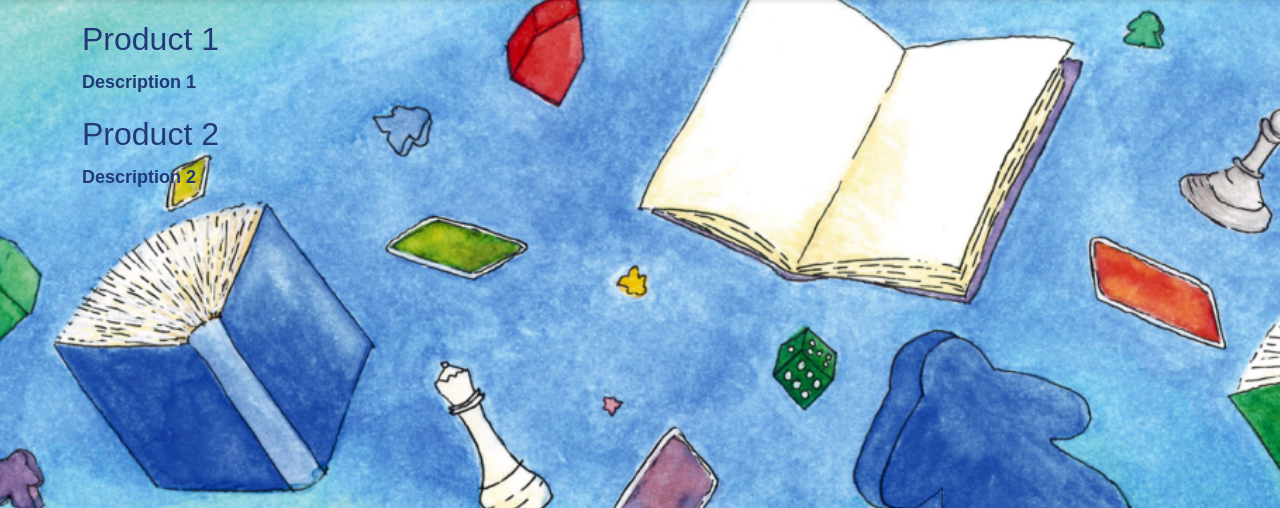
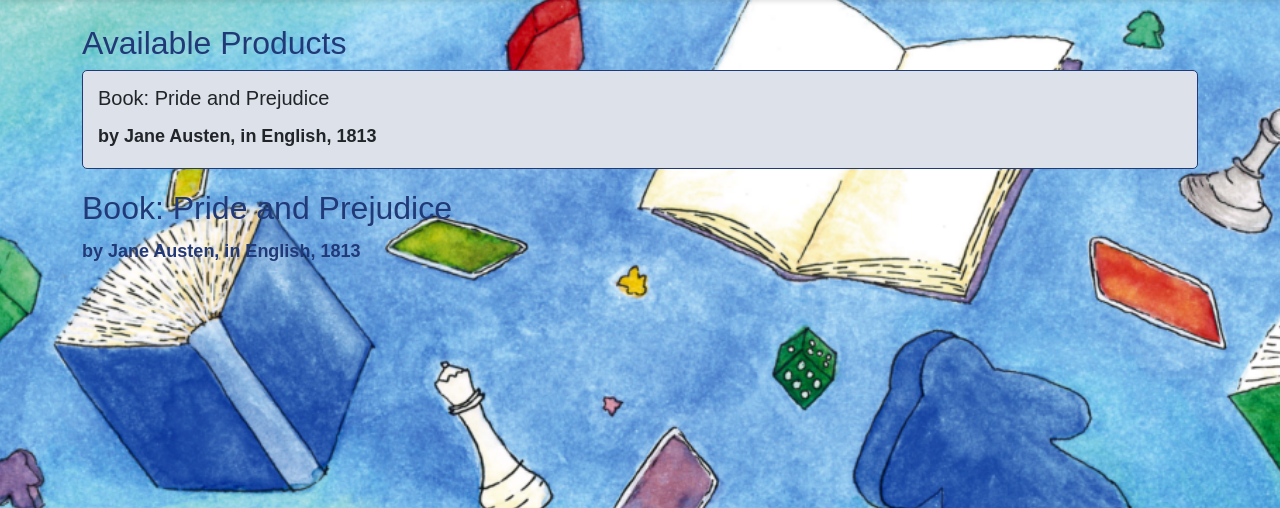
Before and after one commit to SaraArzideh/Preloved_Market_Project, a Flask app: page /view_products in a window 1280 px wide. Shown: the part 94-602 px from the top of the page. Run offline with Flask 3, Linux system fonts and the light colour scheme.

Commit message:
users.txt and products.txt added

```diff
--- a/app.py
+++ b/app.py
@@ -26,11 +26,6 @@ def buy_sell():
 
 @app.route('/signup_login.html', methods=['GET', 'POST'])
 def signup_login():
-
-    # Handling signup and login.
-    if request.method == 'POST':
-        # Handling signup/login
-        pass
     return render_template('signup_login.html')
 
 @app.route('/login', methods=['POST'])
@@ -43,25 +38,42 @@ def login():
 @app.route('/signup', methods=['POST'])
 def signup():
     username = request.form['username']
-    # Assume a successful login
+    email = request.form['email']
+    password = request.form['password']
+
+    with open('static/users.txt', 'a') as file:
+        file.write(f'{username},{email},{password}\n')
+
     session['user'] = username  # Store the username in the session
     return redirect(url_for('index'))
 
 @app.route('/view_products')
 def view_products():
-    # Fetch the products from the database.
-    # This is just a placeholder. Replace with actual database query.
-    products = [
-        {'name': 'Product 1', 'description': 'Description 1'},
-        {'name': 'Product 2', 'description': 'Description 2'}
-    ]
+    # Fetch the products from the products.txt.
+    products = []
+    with open('static/products.txt', 'r') as file:
+        lines = file.readlines()
+        for line in lines:
+            parts = line.strip().split('|')
+            if len(parts) == 2:  # ensure there are exactly two parts
+                product_name, product_description = parts
+                products.append({'name': product_name, 'description': product_description})
+            else:
+                print(f"Unexpected line format in products.txt: {line.strip()}")
+
+
+
     return render_template('view_products.html', products=products)
 
 @app.route('/submit_product', methods=['POST'])
 def submit_product():
-    if 'username' in session:  # use 'username' to check if a user is logged in.
-        # Handle the product submission.
-        # Save the product to the database.
+    if 'user' in session:  # checking if a user is logged in.
+        product_name = request.form['productName']
+        product_description = request.form['productDescription']
+
+        with open('static/products.txt', 'a') as file:
+            file.write(f'{product_name}|{product_description}\n')
+
         flash("Products submitted successfully. To see your products, View Available Products!")
         return redirect(url_for('buy_sell'))
     else:
--- /dev/null
+++ b/products.txt
@@ -0,0 +1 @@
+Book: Pride and Prejudice|by Jane Austen, in English, 1813
--- /dev/null
+++ b/static/products.txt
@@ -0,0 +1 @@
+Book: Pride and Prejudice|by Jane Austen, in English, 1813
--- /dev/null
+++ b/static/users.txt
@@ -0,0 +1 @@
+sara,sara@code.fi,12345
--- a/templates/signup_login.html
+++ b/templates/signup_login.html
@@ -23,7 +23,7 @@
                     <form action="{{ url_for('signup') }}" method="post">
                         <div class="form-group">
                             <label for="signupName">Name:</label>
-                            <input type="text" class="form-control" id="signupName" name="name" required>
+                            <input type="text" class="form-control" id="signupName" name="username" required>
                         </div>
                         <div class="form-group">
                             <label for="signupEmail">Email:</label>
@@ -42,8 +42,8 @@
                     <h2>Login</h2>
                     <form action="{{ url_for('login') }}" method="post">
                         <div class="form-group">
-                            <label for="loginEmail">Email:</label>
-                            <input type="email" class="form-control" id="loginEmail" name="email" required>
+                            <label for="loginName">Name:</label>
+                            <input type="text" class="form-control" id="loginName" name="username" required>
                         </div>
                         <div class="form-group">
                             <label for="loginPassword">Password:</label>
--- a/templates/view_products.html
+++ b/templates/view_products.html
@@ -15,6 +15,17 @@
         <a href="/" class="nav-link">Home</a>
         <a href="/signup_login.html" class="nav-link">SignUp/Login</a>
     </div>
+    <div class="container mt-4">
+        <h2>Available Products</h2>
+        {% for product in products %}
+            <div class="card">
+                <div class="card-body">
+                    <h5 class="card-title">{{ product.name }}</h5>
+                    <p class="card-text">{{ product.description }}</p>
+                </div>
+            </div>
+        {% endfor %}
+    </div>
     <div class="main-content">
         <div class="container">
             <!-- Loop through the products and display them -->
```
Also changed, not shown: templates/buy_sell.html (+10 -4 lines).
